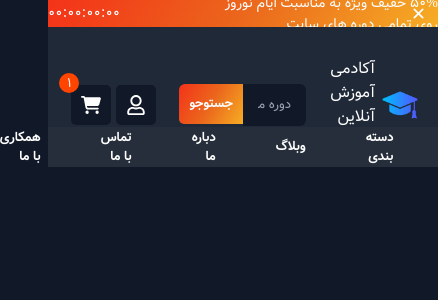
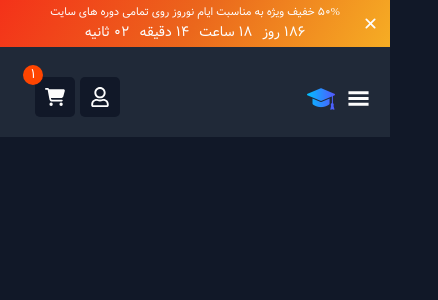
Before and after one commit to behnamhamidi1991/academy-fa, a Next.js app: page / in a window 390 px wide. Shown: the top 300 px of the page, 438 px wide, since content can reach past the window. Built offline with nearby package versions, Linux system fonts and the light colour scheme.

Commit message:
top side done

```diff
--- a/src/components/Header/Header.tsx
+++ b/src/components/Header/Header.tsx
@@ -5,15 +5,25 @@ import Image from "next/image";
 import Logo from "@/assets/icons/acicon.png";
 import Link from "next/link";
 import Navbar from "../Navbar/Navbar";
+import { GiHamburgerMenu } from "react-icons/gi";
 
 const Header = () => {
   return (
     <header className="header">
+      <div className="hamburger">
+        <GiHamburgerMenu />
+      </div>
       <div className="headerTop">
         {/* Right */}
         <div className="headerTop-right">
           <div className="headerTop-right-logo">
-            <Image src={Logo} width={40} height={40} alt="logo" />
+            <Image
+              src={Logo}
+              width={40}
+              height={40}
+              alt="logo"
+              className="header-logo-image"
+            />
             <p>آکادمی آموزش آنلاین دیپ</p>
           </div>
           <div className="headerTop-right-searchbar">
--- a/src/components/Header/header.css
+++ b/src/components/Header/header.css
@@ -1,6 +1,5 @@
 .header {
   background-color: var(--secondary-color);
-  height: 100%;
   height: 140px;
   display: flex;
   flex-direction: column;
@@ -83,7 +82,7 @@
   gap: 5px;
   align-items: center;
   font-size: 18px;
-  width: 100%;
+  /* width: 100%; */
 }
 
 .headerTop-left-user {
@@ -131,3 +130,98 @@
   top: -12px;
   left: -12px;
 }
+
+.hamburger {
+  display: none;
+}
+
+@media screen and (max-width: 1054px) {
+  .headerTop-right-searchbar input {
+    width: 90%;
+  }
+}
+
+@media screen and (max-width: 1054px) {
+  .headerTop-right-logo {
+    width: auto;
+    justify-content: center;
+    align-items: center;
+    text-align: center;
+  }
+
+  .headerTop-right {
+    gap: 1px;
+  }
+
+  .hamburger {
+    display: block;
+    position: absolute;
+    right: 35px;
+    top: 40px;
+    font-size: 23px;
+  }
+
+  .header {
+    background-color: var(--secondary-color);
+    height: 110px;
+  }
+
+  .headerTop {
+    padding: 30px 9% 0 9%;
+  }
+  .headerTop-right-searchbar input {
+    width: 100%;
+  }
+  .headerTop-right-logo p {
+    display: none;
+  }
+
+  .headerTop-right-searchbar {
+    width: 100%;
+  }
+
+  .headerTop-right-searchbar form {
+    position: relative;
+    width: 100%;
+    padding: 0 20px;
+  }
+  .headerTop-right-searchbar-btn {
+    left: 20px;
+  }
+}
+
+@media screen and (max-width: 840px) {
+  .headerTop-right-searchbar input {
+    width: 100%;
+  }
+  .headerTop-right-searchbar form {
+    width: 100%;
+  }
+}
+
+@media screen and (max-width: 756px) {
+  .hamburger {
+    right: 20px;
+  }
+}
+@media screen and (max-width: 592px) {
+  .headerTop-right-searchbar form {
+    display: none;
+  }
+  .hamburger {
+    right: 20px;
+  }
+
+  .headerTop-right-logo {
+    position: absolute;
+    right: 53px;
+  }
+  .header-logo-image {
+    width: 32px;
+    padding-top: 4px;
+  }
+
+  .header {
+    height: 90px;
+  }
+}
--- a/src/components/Navbar/navbar.css
+++ b/src/components/Navbar/navbar.css
@@ -23,3 +23,9 @@
 .navLink:hover {
   color: var(--orange-color);
 }
+
+@media screen and (max-width: 1054px) {
+  .navbar {
+    display: none;
+  }
+}
--- a/src/components/Offer/Offer.tsx
+++ b/src/components/Offer/Offer.tsx
@@ -1,10 +1,31 @@
 "use client";
 import "./offer.css";
 import { IoClose } from "react-icons/io5";
-import { useState } from "react";
+import { useState, useEffect } from "react";
 
 const Offer = () => {
   const [offerOpen, setOfferOpen] = useState(true);
+  const [days, setDays] = useState(0);
+  const [hours, setHours] = useState(0);
+  const [minutes, setMinutes] = useState(0);
+  const [seconds, setSeconds] = useState(0);
+
+  const deadline = "September, 25, 2024";
+
+  const getTime = (deadline: any) => {
+    const time = Date.parse(deadline) - Date.now();
+
+    setDays(Math.floor(time / (1000 * 60 * 60 * 24)));
+    setHours(Math.floor((time / (1000 * 60 * 60)) % 24));
+    setMinutes(Math.floor((time / 1000 / 60) % 60));
+    setSeconds(Math.floor((time / 1000) % 60));
+  };
+
+  useEffect(() => {
+    const interval = setInterval(() => getTime(deadline), 1000);
+
+    return () => clearInterval(interval);
+  }, []);
 
   return (
     <div className={offerOpen ? "offer" : "offerClosed"}>
@@ -18,10 +39,22 @@ const Offer = () => {
         50% خفیف ویژه به مناسبت ایام نوروز روی تمامی دوره های سایت
       </p>
       <div className="offCountdown">
-        <span className="offCountdown-days">00</span>:
-        <span className="offCountdown-hours">00</span>:
-        <span className="offCountdown-minutes">00</span>:
-        <span className="offCountdown-seconds">00</span>
+        <div className="days">
+          <span>{days < 10 ? "0" + days : days}</span>{" "}
+          <span className="label">روز</span>
+        </div>
+        <div className="hours">
+          <span>{hours < 10 ? "0" + hours : hours}</span>{" "}
+          <span className="label"> ساعت</span>
+        </div>
+        <div className="minutes">
+          <span>{minutes < 10 ? "0" + minutes : minutes}</span>{" "}
+          <span className="label">دقیقه</span>
+        </div>
+        <div className="seconds">
+          <span>{seconds < 10 ? "0" + seconds : seconds}</span>{" "}
+          <span className="label">ثانیه</span>
+        </div>
       </div>
     </div>
   );
--- a/src/components/Offer/offer.css
+++ b/src/components/Offer/offer.css
@@ -25,3 +25,40 @@
 .offerClosed {
   display: none;
 }
+
+.offCountdown {
+  display: flex;
+  gap: 30px;
+}
+
+@media screen and (max-width: 888px) {
+  .offer {
+    font-size: 13px;
+  }
+  .offCountdown {
+    gap: 10px;
+    font-size: 16px;
+  }
+}
+
+@media screen and (max-width: 716px) {
+  .offer {
+    display: flex;
+    flex-direction: column;
+    justify-content: center;
+    align-items: center;
+    height: 100%;
+    gap: 1px;
+    padding: 4px 0;
+  }
+}
+
+@media screen and (max-width: 390px) {
+  .offText {
+    font-size: 11px;
+  }
+
+  .offCountdown {
+    font-size: 14px;
+  }
+}
```
